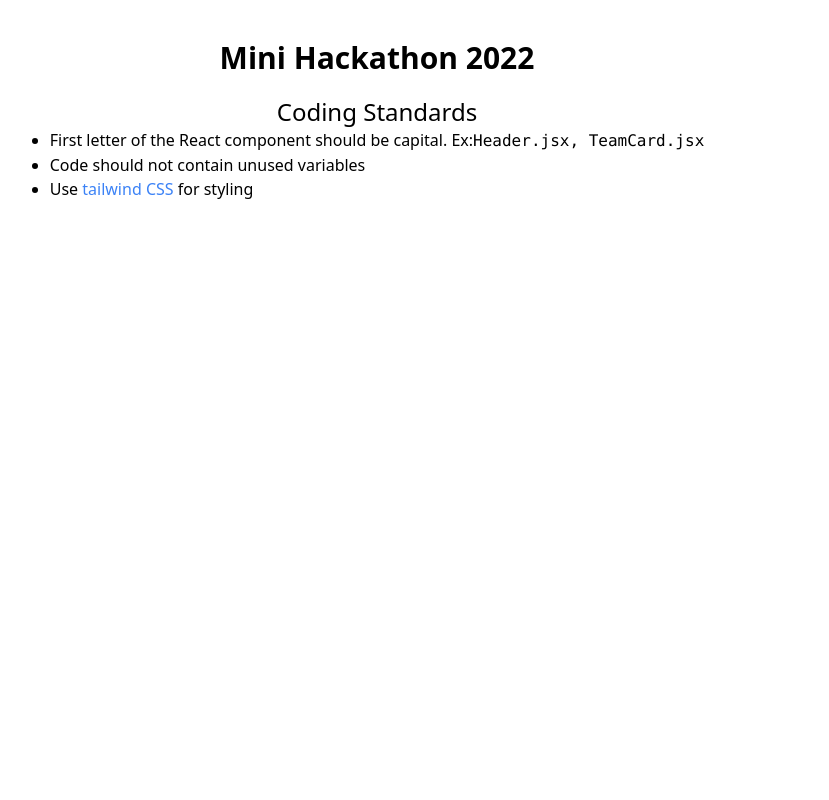
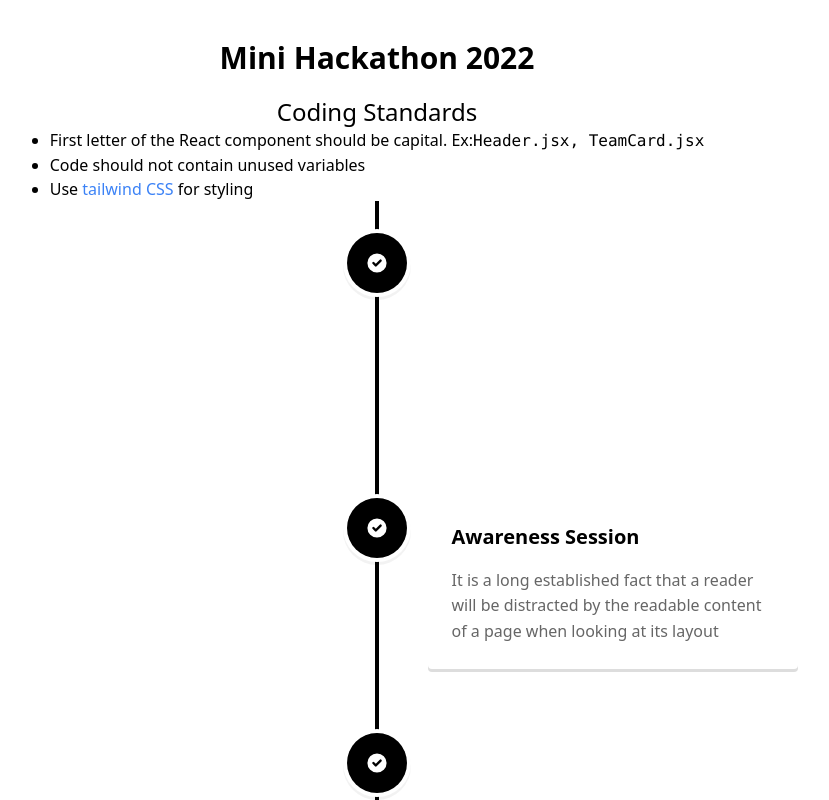
Before and after one commit to ms-club-sliit/minihackathon-2022, a React (Create React App) app: page / in a window 1280 px wide. Shown: the top 800 px of the page, without its empty margins (263-1092 px from the left). Built offline with nearby package versions, Linux system fonts and the light colour scheme.

Commit message:
Implemented Timeline View and Component

```diff
--- a/package.json
+++ b/package.json
@@ -9,8 +9,9 @@
     "firebase": "^9.8.2",
     "react": "^18.1.0",
     "react-dom": "^18.1.0",
-    "react-icons": "^4.3.1",
+    "react-icons": "^4.4.0",
     "react-scripts": "5.0.1",
+    "react-vertical-timeline-component": "^3.5.2",
     "web-vitals": "^2.1.0"
   },
   "scripts": {
--- a/src/App.js
+++ b/src/App.js
@@ -1,3 +1,5 @@
+import {Timeline} from "./views";
+
 function App() {
 	return (
 		<div className="grid place-items-center mt-10">
@@ -24,6 +26,9 @@ function App() {
 					</li>
 				</ul>
 			</div>
+			<div>
+				<Timeline />
+			</div>
 		</div>
 	);
 }
--- a/src/components/index.js
+++ b/src/components/index.js
@@ -0,0 +1,3 @@
+import TimelineComponent from "./timeline";
+
+export { TimelineComponent };
--- /dev/null
+++ b/src/components/timeline.jsx
@@ -0,0 +1,22 @@
+import React from "react";
+import { VerticalTimelineElement } from "react-vertical-timeline-component";
+import { HiCheckCircle } from "react-icons/hi";
+
+const TimelineComponent = (props) => (
+	<VerticalTimelineElement
+		className="vertical-timeline-element--work"
+		contentStyle={{ color: "#000000" }}
+		iconStyle={{ background: "#000000", color: "#fff" }}
+		icon={<HiCheckCircle/>}
+	>
+		<h2 className="vertical-timeline-element-title" style={{color:"#000000", fontWeight:"bold"}}>{props.data && props.data.title}</h2>
+		<h6 className="vertical-timeline-element-subtitle" style={{color:"#666666", fontWeight:"bold"}}>
+		{props.data && props.data.dateTime}
+		</h6>
+		<p style={{color:"#666666", fontWeight:"normal"}}>
+		{props.data && props.data.description}
+		</p>
+	</VerticalTimelineElement>
+);
+
+export default TimelineComponent;
--- /dev/null
+++ b/src/data/Timeline.json
@@ -0,0 +1,28 @@
+{
+    "data": [
+      {
+        "id": 1,
+        "title": "Registration Open for Awareness Session",
+        "timeDate": "23rd Of April - 7.30 pm",
+        "description": "It is a long established fact that a reader will be distracted by the readable content of a page when looking at its layout"
+      },
+      {
+        "id": 2,
+        "title": "Awareness Session",
+        "timeDate": "23rd Of April - 7.30 pm",
+        "description": "It is a long established fact that a reader will be distracted by the readable content of a page when looking at its layout"
+      },
+      {
+        "id": 3,
+        "title": "Registration Open",
+        "timeDate": "23rd Of April - 7.30 pm",
+        "description": "It is a long established fact that a reader will be distracted by the readable content of a page when looking at its layout"
+      },
+      {
+        "id": 4,
+        "title": "Registration Closes",
+        "timeDate": "23rd Of April - 7.30 pm",
+        "description": "It is a long established fact that a reader will be distracted by the readable content of a page when looking at its layout"
+      }
+    ]
+  }
--- a/src/views/index.js
+++ b/src/views/index.js
@@ -0,0 +1,3 @@
+import Timeline from "./timeline";
+
+export { Timeline };
--- /dev/null
+++ b/src/views/timeline.jsx
@@ -0,0 +1,17 @@
+import React from "react";
+import { VerticalTimeline } from "react-vertical-timeline-component";
+import { TimelineComponent } from "../components";
+import "react-vertical-timeline-component/style.min.css";
+import TimelineData from "../data/Timeline.json";
+
+const Timeline = () => (
+	<div>
+		<VerticalTimeline lineColor={"black"}>
+			{TimelineData.data.map((singleTimelineDetails) => {
+				return <TimelineComponent data={singleTimelineDetails}/>;
+			})}
+		</VerticalTimeline>
+	</div>
+);
+
+export default Timeline;
```
Also changed, not shown: 1 other file (tests, documents, lock files or other folders).
